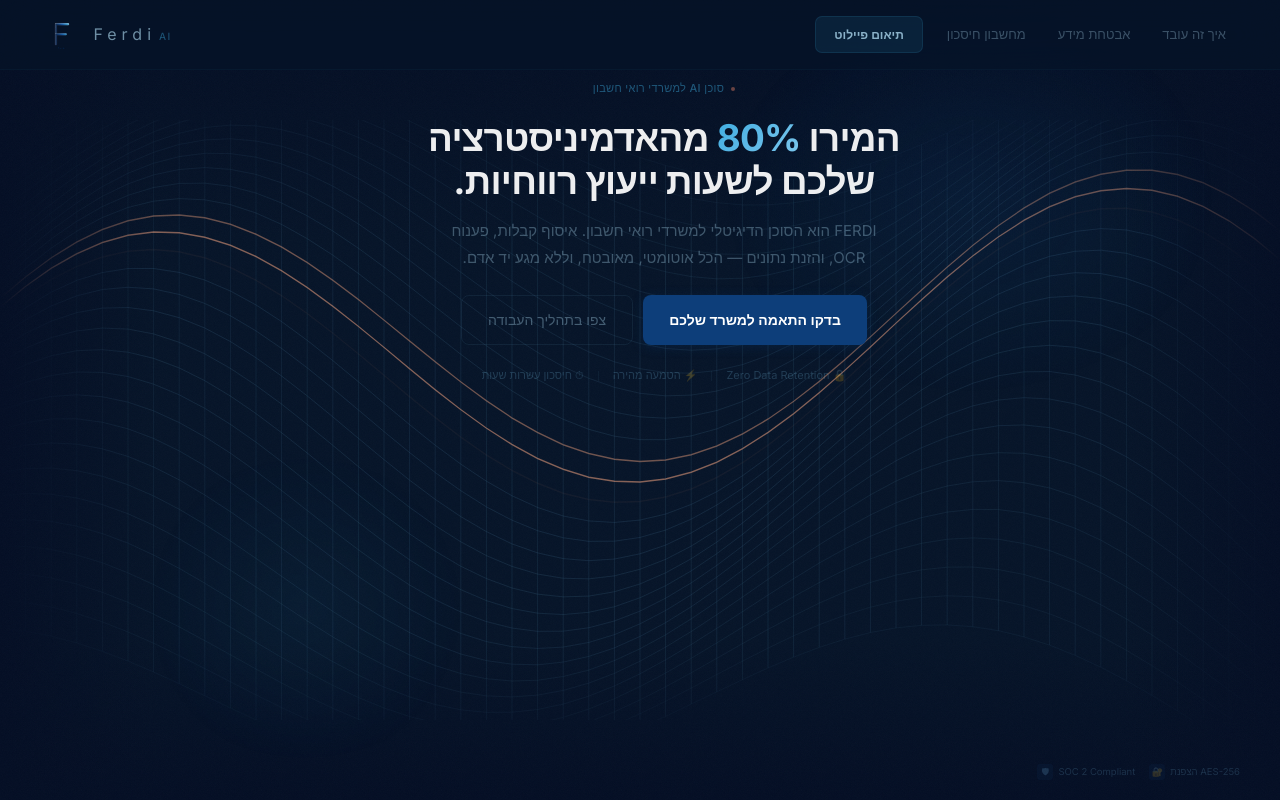
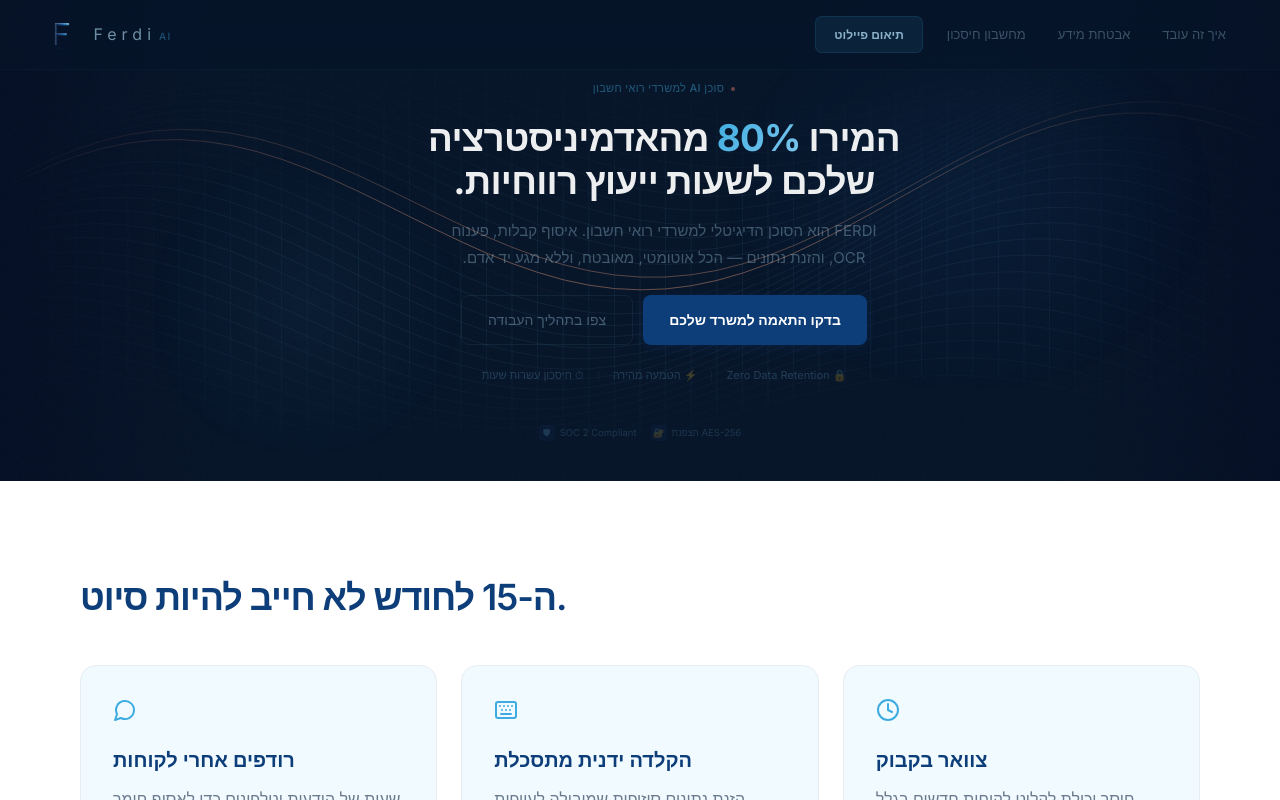
Before and after one commit to daveferdi/ferdi-landing, a Next.js app: page / in a window 1280 px wide. Shown: the top 800 px of the page. Built offline with nearby package versions, Linux system fonts and the light colour scheme.

Commit message:
Apply final hero mesh fade and spacing polish

```diff
--- a/src/components/landing/hero.module.css
+++ b/src/components/landing/hero.module.css
@@ -2,7 +2,7 @@
 
 .hero {
   position: relative;
-  min-height: 100vh;
+  min-height: auto;
   overflow: hidden;
   font-family: 'Inter', -apple-system, BlinkMacSystemFont, 'Segoe UI', sans-serif;
   -webkit-font-smoothing: antialiased;
@@ -12,10 +12,26 @@
 /* ═══ WAVE MESH ═══ */
 .meshWrap { position: absolute; inset: 0; overflow: hidden; pointer-events: none; z-index: 1; }
 .meshCanvas { position: absolute; top: 15%; left: 0; right: 0; height: 75%; }
-.meshFadeTop { position: absolute; top: 0; left: 0; right: 0; height: 30%; background: linear-gradient(180deg, #040E24, transparent); z-index: 1; }
-.meshFadeBottom { position: absolute; bottom: 0; left: 0; right: 0; height: 20%; background: linear-gradient(0deg, #040E24, transparent); z-index: 1; }
-.meshFadeL { position: absolute; top: 0; left: 0; width: 12%; height: 100%; background: linear-gradient(90deg, #040E24, transparent); z-index: 1; }
-.meshFadeR { position: absolute; top: 0; right: 0; width: 12%; height: 100%; background: linear-gradient(270deg, #040E24, transparent); z-index: 1; }
+.meshFadeTop {
+  position: absolute;
+  top: 0;
+  left: 0;
+  right: 0;
+  height: 50%;
+  background: linear-gradient(180deg, #061428 0%, #061428 15%, transparent 100%);
+  z-index: 1;
+}
+.meshFadeBottom {
+  position: absolute;
+  bottom: 0;
+  left: 0;
+  right: 0;
+  height: 30%;
+  background: linear-gradient(0deg, #061428 0%, transparent 100%);
+  z-index: 1;
+}
+.meshFadeL { position: absolute; top: 0; left: 0; width: 18%; height: 100%; background: linear-gradient(90deg, #040E24, transparent); z-index: 1; }
+.meshFadeR { position: absolute; top: 0; right: 0; width: 18%; height: 100%; background: linear-gradient(270deg, #040E24, transparent); z-index: 1; }
 
 /* ═══ AMBIENT ═══ */
 .bgGlow1 { position: absolute; width: 500px; height: 400px; border-radius: 50%; background: radial-gradient(ellipse, rgba(26,109,191,0.09) 0%, transparent 70%); top: 0; right: 5%; z-index: 2; will-change: transform; }
@@ -57,7 +73,7 @@
 .navAi { font-size: 10px; font-weight: 500; color: rgba(62, 172, 224, 0.4); letter-spacing: 1.5px; margin-left: 3px; }
 
 /* ═══ CONTENT ═══ */
-.heroInner { position: relative; z-index: 10; display: flex; align-items: center; justify-content: center; max-width: 1100px; margin: 0 auto; padding: 80px 40px 80px; gap: 48px; direction: rtl; }
+.heroInner { position: relative; z-index: 10; display: flex; align-items: center; justify-content: center; max-width: 1100px; margin: 0 auto; padding: 80px 40px 40px; gap: 48px; direction: rtl; }
 
 /* ═══ TEXT ═══ */
 .textSide { flex: 1; max-width: 480px; text-align: center; align-items: center; display: flex; flex-direction: column; }
@@ -107,7 +123,14 @@
 .mockupWrap { flex: 0 0 auto; position: relative; opacity: 0; }
 
 /* ═══ SECURITY ═══ */
-.security { position: absolute; bottom: 20px; right: 40px; z-index: 15; display: flex; gap: 14px; opacity: 0; }
+.security {
+  display: flex;
+  justify-content: center;
+  gap: 14px;
+  padding: 0 0 40px;
+  position: relative;
+  z-index: 15;
+}
 .secBadge { display: flex; align-items: center; gap: 5px; font-size: 9.5px; color: rgba(126,200,238,0.18); }
 .secIcon { width: 16px; height: 16px; border-radius: 3px; background: rgba(26,109,191,0.06); display: flex; align-items: center; justify-content: center; font-size: 9px; }
 
```
